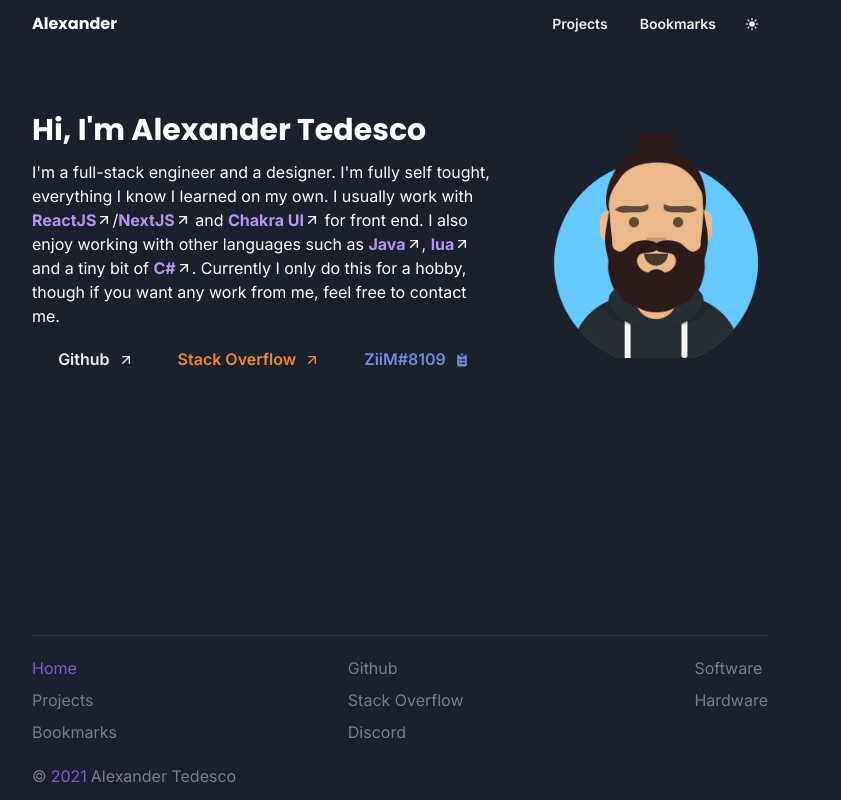
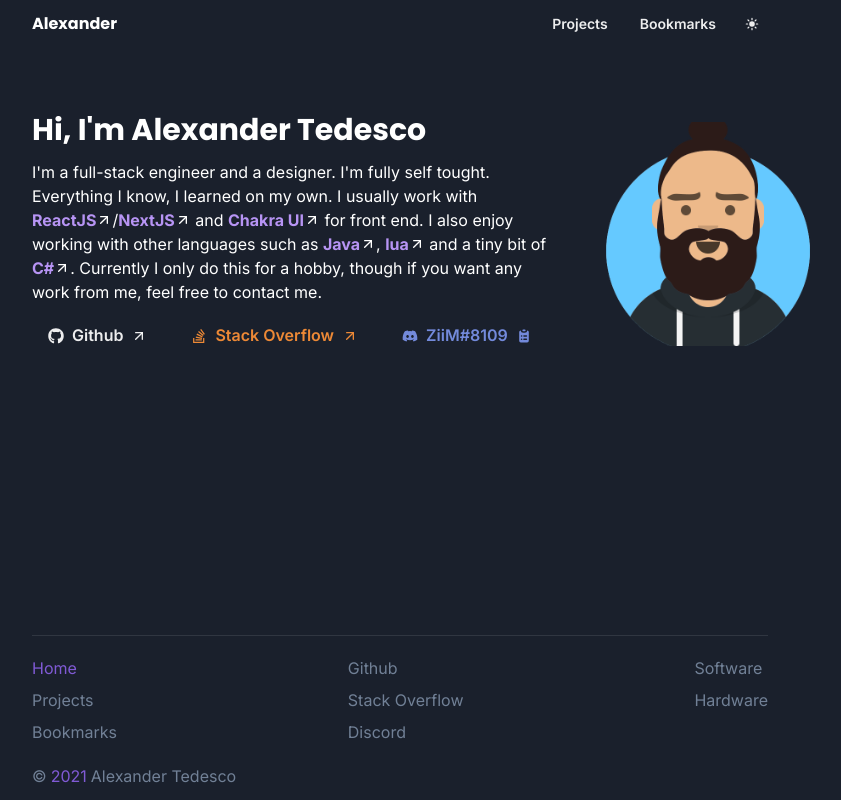
Before and after one commit to ZiiMs/ziim-homepage, a Next.js app: page / in a window 1280 px wide. Shown: the whole page, without its empty margins (240-1081 px from the left). Built offline with nearby package versions, Linux system fonts and the light colour scheme.

Commit message:
Icon to social links

```diff
--- a/src/components/hero/index.tsx
+++ b/src/components/hero/index.tsx
@@ -19,21 +19,25 @@
 
 import { FiArrowUpRight } from 'react-icons/fi';
 import { HiClipboardList } from 'react-icons/hi';
+import { FaDiscord, FaStackOverflow, FaGithub } from 'react-icons/fa';
 import EmbededLink from '../EmbedLink';
+import { IconType } from 'react-icons';
 
 const Hero = () => {
   const [openPopver, setOpenPopover] = useState(false);
   const buttonRef = useRef<HTMLButtonElement>(null);
-  type LinkType = LinkTypes & { color?: string };
+  type LinkType = LinkTypes & { color?: string; icon: IconType };
   const links: LinkType[] = [
     {
       href: GITHUB_PROFILE,
       label: 'Github',
+      icon: FaGithub,
     },
     {
       href: STACKOVERFLOW_PROFILE,
       label: 'Stack Overflow',
       color: 'orange.400',
+      icon: FaStackOverflow,
     },
   ];
 
@@ -70,7 +74,7 @@
         </Heading>
         <Text alignSelf='flex-start'>
           I&#39;m a full-stack engineer and a designer. I&#39;m fully self
-          tought, everything I know I learned on my own. I usually work with{' '}
+          tought. Everything I know, I learned on my own. I usually work with{' '}
           <EmbededLink href='https://reactjs.org/'>
             <strong>ReactJS</strong>
           </EmbededLink>
@@ -103,7 +107,7 @@
           alignItems='center'
           spacing={3}
         >
-          {links.map(({ href, label, color }) => (
+          {links.map(({ href, label, color, icon }) => (
             <Button
               key={href}
               as={Link}
@@ -113,6 +117,7 @@
               isExternal
               variant='ghost'
               rightIcon={<Icon as={FiArrowUpRight} />}
+              leftIcon={<Icon as={icon} />}
             >
               {label}
             </Button>
@@ -129,6 +134,7 @@
                 color='discord'
                 ref={buttonRef}
                 variant='ghost'
+                leftIcon={<Icon as={FaDiscord} />}
                 rightIcon={<Icon as={HiClipboardList} />}
                 onClick={discordClick}
               >
```
